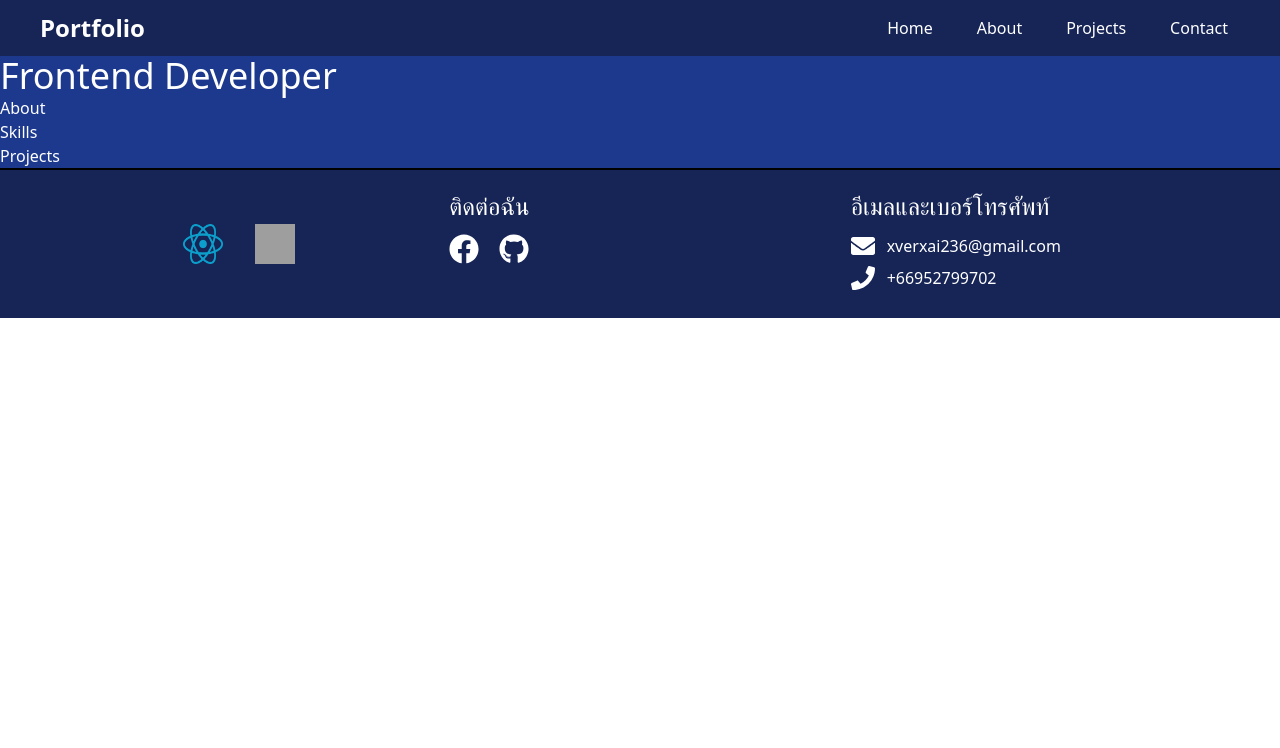
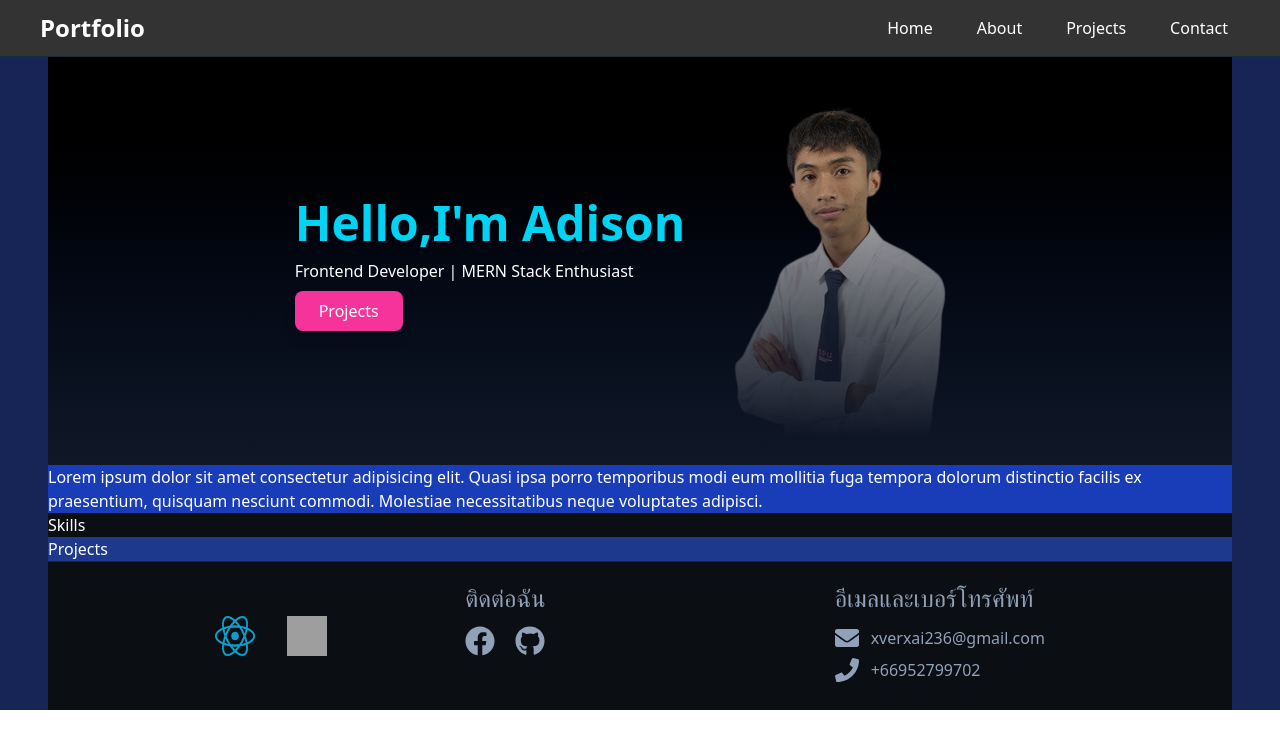
Before and after one commit to GGameover-AI/PortfolioReactTailwind, a React (Vite) app: page / in a window 1280 px wide. Shown: the top 748 px of the page. Built offline with nearby package versions, Linux system fonts and the light colour scheme; grey boxes are pictures that could not be loaded.

Commit message:
Hero Banner

```diff
--- a/src/App.jsx
+++ b/src/App.jsx
@@ -9,7 +9,7 @@ export default function App() {
   return (
     <div>
       <Navbar/>
-      <div>
+      <div className="bg-blue-950 px-12">
         <Hero />
         <About/>
         <Skills/>
--- a/src/Components/About.jsx
+++ b/src/Components/About.jsx
@@ -1,9 +1,16 @@
 import { Element } from "react-scroll";
 
 export default function About() {
-  return <Element name="About">
-    <div className=" bg-blue-900 text-white">
-    About
-    </div>
-  </Element>;
+  return (
+    <Element name="About">
+      <section className="flex bg-blue-800 text-white">
+        <div>
+          Lorem ipsum dolor sit amet consectetur adipisicing elit. Quasi ipsa
+          porro temporibus modi eum mollitia fuga tempora dolorum distinctio
+          facilis ex praesentium, quisquam nesciunt commodi. Molestiae
+          necessitatibus neque voluptates adipisci.
+        </div>
+      </section>
+    </Element>
+  );
 }
--- a/src/Components/Footer.jsx
+++ b/src/Components/Footer.jsx
@@ -6,7 +6,7 @@ import TailwindCSSLogo from "../assets/TailwindCSSLogo.svg";
 export default function Footer() {
   return (
     <Element name="Footer">
-      <footer className=" bg-blue-950 text-white p-5 border-t-2 border-black">
+      <footer className=" bg-[#0b0f14] text-slate-400 p-5 border-t border-white/10">
         <div className="grid grid-cols-3 gap-5 mx-7">
           <div className=" flex justify-center items-center gap-8">
             <img src={ReactLogo} className=" w-10 h-10" />
@@ -15,10 +15,10 @@ export default function Footer() {
           <div>
             <h1 className=" text-2xl mb-3">ติดต่อฉัน</h1>
             <div className="flex gap-5">
-              <a href="https://web.facebook.com/NeonzeroAi">
+              <a href="https://web.facebook.com/NeonzeroAi" className=" hover:text-[#00e6ff] ">
                 <FaFacebook size={30} />
               </a>
-              <a href="https://github.com/GGameover-AI">
+              <a href="https://github.com/GGameover-AI" className=" hover:text-[#00e6ff] ">
                 <FaGithub size={30} />
               </a>
             </div>
--- a/src/Components/Hero.jsx
+++ b/src/Components/Hero.jsx
@@ -1,11 +1,25 @@
-import { Element } from "react-scroll"
+import { Element, Link } from "react-scroll";
+import avatar from "../assets/avatar.png";
 
-export default function Hero(){
-    return (
-        <Element name="Hero">
-        <div className=" bg-blue-900 text-white">
-            <h1 className=" text-4xl">Frontend Developer</h1>
+export default function Hero() {
+  return (
+    <Element name="Hero">
+      <section className="flex justify-center items-center px-12 pt-7 pb-5 bg-gradient-to-b from-black via-gray-950 to-gray-900 ">
+        <div className="text-white">
+          <h1 className="text-cyan-400 text-5xl font-bold drop-shadow mb-3">
+            Hello,I'm Adison
+          </h1>
+          <p className="mb-2">Frontend Developer | MERN Stack Enthusiast</p>
+          <button className="px-6 py-2 bg-pink-500 hover:bg-pink-400  rounded-lg shadow-lg border-gray-700 text-white ">
+            <Link to="Hero" smooth={true} duration={5000}>
+              Projects
+            </Link>
+          </button>
         </div>
-        </Element>
-    )
+        <div>
+          <img src={avatar} className=" mask-b-from-0% mask-b-to-98%" />
+        </div>
+      </section>
+    </Element>
+  );
 }
--- a/src/Components/Navbar.jsx
+++ b/src/Components/Navbar.jsx
@@ -2,15 +2,19 @@ import { Link } from "react-scroll";
 
 export default function Navbar() {
   return (
-    <div className="flex justify-between bg-blue-950 text-white px-10 py-3 shadow-blue-950/80 shadow-none sticky">
-      <div className=" font-bold text-2xl">Portfolio</div>
-      <ul className=" flex justify-center text-base items-center">
+    <div className="flex justify-between bg-black/80 backdrop-blur-lg border-b border-gray-800 text-white px-10 py-3 sticky">
+      <div className=" font-bold text-2xl">
+        <Link to="Hero" smooth={true} duration={5000} className=" cursor-pointer hover:text-cyan-300 transition">
+          Portfolio
+        </Link>
+      </div>
+      <ul className=" flex justify-center items-center text-base">
         <li>
           <Link
             to="Hero"
             smooth={true}
             duration={5000}
-            className=" cursor-pointer p-3 me-5 hover:bg-blue-500"
+            className=" cursor-pointer p-3 me-5 hover:bg-cyan-300 transition"
           >
             Home
           </Link>
@@ -20,7 +24,7 @@ export default function Navbar() {
             to="About"
             smooth={true}
             duration={5000}
-            className=" cursor-pointer p-3 me-5 hover:bg-blue-500"
+            className=" cursor-pointer p-3 me-5 hover:bg-cyan-300 transition"
           >
             About
           </Link>
@@ -30,7 +34,7 @@ export default function Navbar() {
             to="Projects"
             smooth={true}
             duration={5000}
-            className=" cursor-pointer p-3 me-5 hover:bg-blue-500"
+            className=" cursor-pointer p-3 me-5 hover:bg-cyan-300 transition"
           >
             Projects
           </Link>
@@ -40,7 +44,7 @@ export default function Navbar() {
             to="Contact"
             smooth={true}
             duration={5000}
-            className=" cursor-pointer p-3 hover:bg-blue-500"
+            className=" cursor-pointer p-3 hover:bg-cyan-300 transition"
           >
             Contact
           </Link>
--- a/src/Components/Projects.jsx
+++ b/src/Components/Projects.jsx
@@ -3,9 +3,9 @@ import { Element } from "react-scroll";
 export default function Projects() {
   return (
     <Element name="Projects">
-      <div className=" bg-blue-900 text-white">
+      <section className=" bg-blue-900 text-white">
         Projects
-        </div>
+        </section>
     </Element>
   );
 }
--- a/src/Components/Skills.jsx
+++ b/src/Components/Skills.jsx
@@ -3,9 +3,9 @@ import { Element } from "react-scroll";
 export default function Skills(){
     return(
         <Element name="Skills">
-            <div className=" bg-blue-900 text-white">
+            <section className=" bg-[#0b0f14] text-white">
             Skills
-            </div>
+            </section>
         </Element>
     )
 }
```
Also changed, not shown: src/assets/avatar.png (added).
